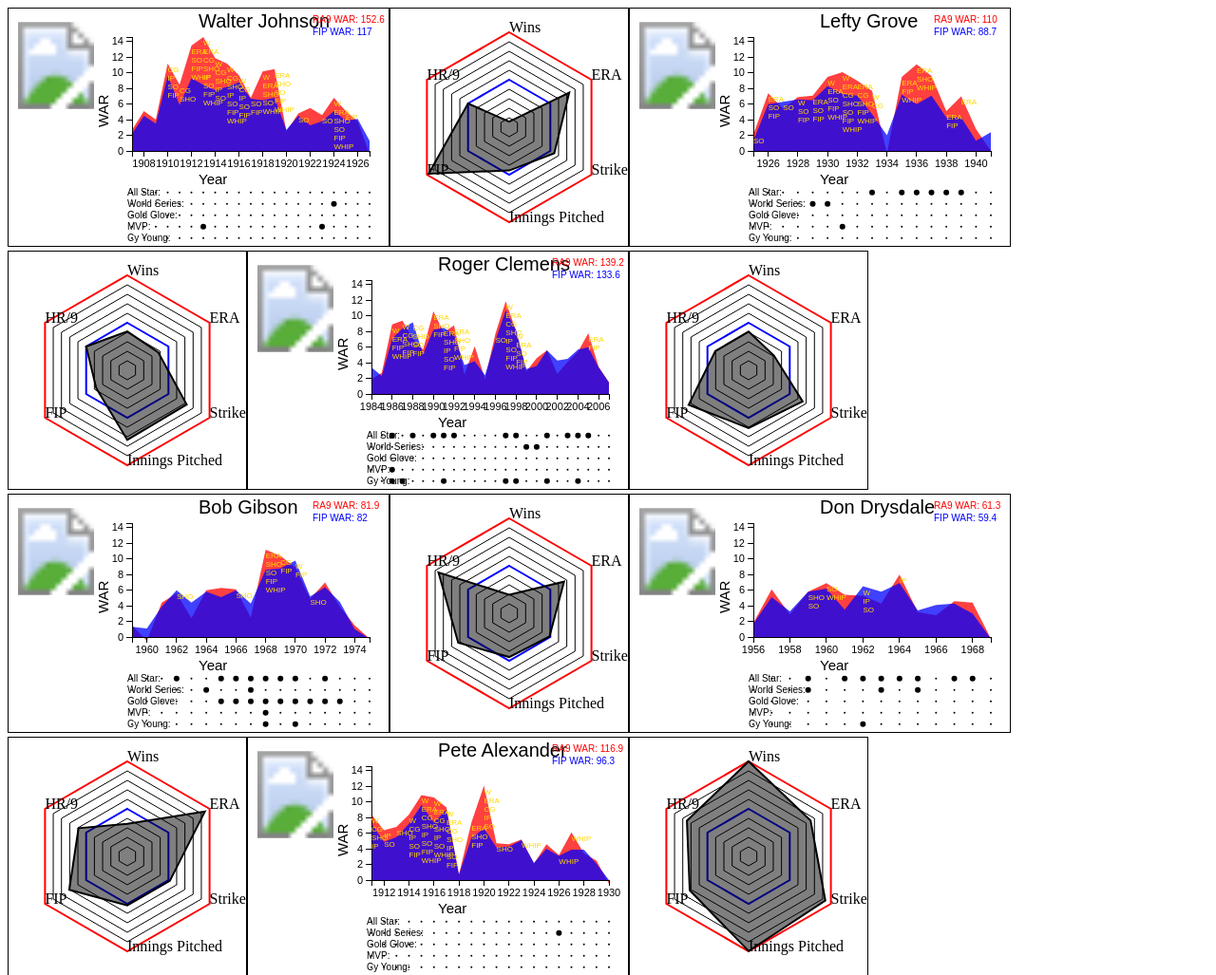
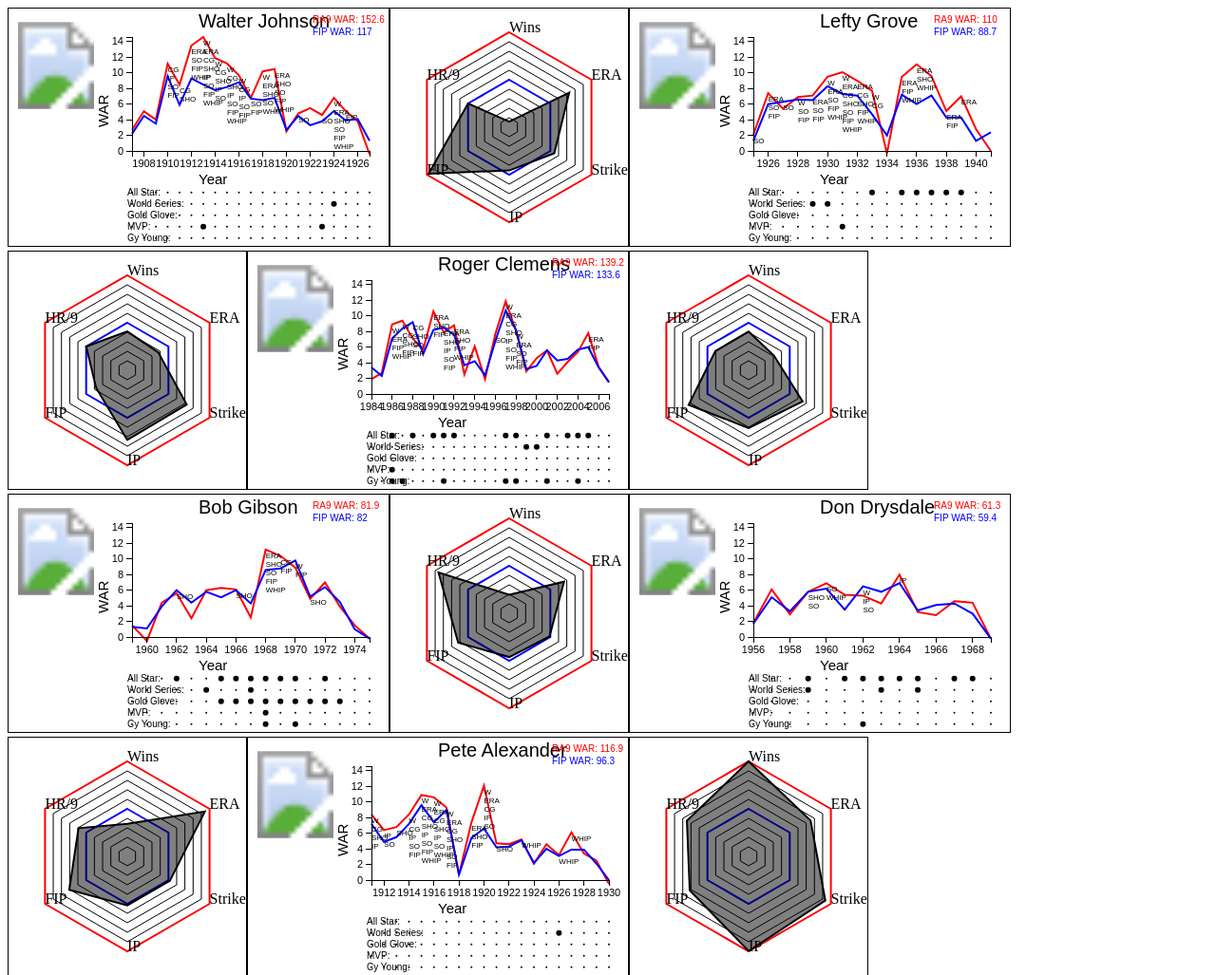
Before and after one commit to elishayer/MLB-Visualization-Challenge, a plain HTML site: page index.html in a window 1280 px wide. Shown: the top 1027 px of the page at 95% size. Drawn offline with Linux system fonts and the light colour scheme.

Commit message:
Remove vertical line, chart fill

```diff
--- a/css/style.css
+++ b/css/style.css
@@ -45,7 +45,7 @@ svg {
 .champ-note {
     font-family: sans-serif;
     font-size: 8px; /* If changed, make corresponding change to js constant */
-    fill: #ffd700;
+    fill: #000000;
 }
 
 /* year lines */
--- a/js/visualize.js
+++ b/js/visualize.js
@@ -23,7 +23,7 @@ var CHART_RIGHT_PADDING = 20;
 var WAR_TICKS = 7;
 
 // line width, color, and fill
-var LINE_WIDTH = 0;
+var LINE_WIDTH = 2;
 var FIP_WAR_COLOR = '#0000ff';
 var RA9_WAR_COLOR = '#ff0000';
 var FIP_WAR_FILL = 'rgba(0, 0, 256, 0.75)';
@@ -32,7 +32,7 @@ var RA9_WAR_FILL = 'rgba(256, 0, 0, 0.75)';
 // Text sizing
 var CHART_TITLE_SIZE = 20; // set in the .chart-title class
 var AXIS_TITLE_SIZE = 15;  // set in the .axis-title class
-var CHAMP_SIZE = 8;       // set in the .champ-note class
+var CHAMP_SIZE = 8;        // set in the .champ-note class
 
 // Text padding
 var AXIS_BOTTOM_PADDING = 20; // accounts for axis size and spacing
@@ -90,7 +90,7 @@ var POLY_STATS_BASIC = ['W', 'ERA', 'AVG', 'SO', 'IP', 'FP'];
 var POLY_STATS_ADV = ['KBB', 'HR9', 'BABIP', 'FIP', 'TBF', 'TZ'];
 
 var POLY_SKILLS_TEST = [{name: 'Wins', key: 'W'}, {name: 'ERA', key: 'ERA'},
-	{name: 'Strikeouts', key: 'SO'}, {name: 'Innings Pitched', key: 'IP'},
+	{name: 'Strikeouts', key: 'SO'}, {name: 'IP', key: 'IP'},
 	{name: 'FIP', key: 'FIP'}, {name: 'HR/9', key: 'HR9'}];
 
 // ======================================== Visualization
@@ -132,7 +132,7 @@ $.each(pitcherDataProcessed, function(index, pitcherData) {
 		var line = d3.svg.line().x(function(d) { return yearScale(d.year); })
 								.y(function(d) { return warScale(d[WAR]); })
 								.interpolate('linear')(pitcherData.records);
-
+/*
 		// complete the line
 		// add a point at the bottom right of the chart
 		line += 'L' + (CHART_WIDTH - CHART_RIGHT_PADDING) + ',' + (CHART_HEIGHT - CHART_BOTTOM_PADDING);
@@ -140,7 +140,7 @@ $.each(pitcherDataProcessed, function(index, pitcherData) {
 		line += 'L' + CHART_LEFT_PADDING + ',' + (CHART_HEIGHT - CHART_BOTTOM_PADDING);
 		// return to the first point in the d3-generated line
 		line += 'Z';
-
+*/
 		return line;
 	}
 
@@ -149,14 +149,14 @@ $.each(pitcherDataProcessed, function(index, pitcherData) {
 		.attr('d', warGraph('WARra9'))
 		.attr('stroke', RA9_WAR_COLOR)
 		.attr('stroke-width', LINE_WIDTH)
-		.attr('fill', RA9_WAR_FILL);
+		.attr('fill', 'none');
 
 	// draw FIP WAR line
 	svg.append('path')
 		.attr('d', warGraph('WARfip'))
 		.attr('stroke', FIP_WAR_COLOR)
-		.attr('stroke-width', LINE_WIDTH)
-		.attr('fill', FIP_WAR_FILL);
+		.attr('stroke-width', 2)
+		.attr('fill', 'none');
 
 	// -------------------- Axes
 	// horizontal year axis
@@ -237,17 +237,7 @@ $.each(pitcherDataProcessed, function(index, pitcherData) {
 				// adjust x position to center notes on the year
 				champNote.attr('x', champNote.attr('x') - $(champNote[0][0]).width() / 2);
 			}
-
 		});
-/*
-		// add a vertical line for each year
-		svg.append('line')
-			.attr('class', 'year-line')
-			.attr('x1', yearScale(record.year))
-			.attr('y1', warScale(Math.min(0, record.WARra9, record.WARfip)))
-			.attr('x2', yearScale(record.year))
-			.attr('y2', warScale(Math.max(record.WARra9, record.WARfip)));
-*/
 	});
 
 	// -------------------- Career WAR totals
@@ -384,6 +374,8 @@ $.each(pitcherDataProcessed, function(index, pitcherData) {
 			angle += dRadians;
 		});
 
+		// draw the skills polygon with the generate path
+		// TODO: constant the stroke width, color, fill
 		polySvg.append('path')
 				.attr('d', 'M' + path.substring(1) + 'Z')
 				.attr('stroke', 'black')
```
